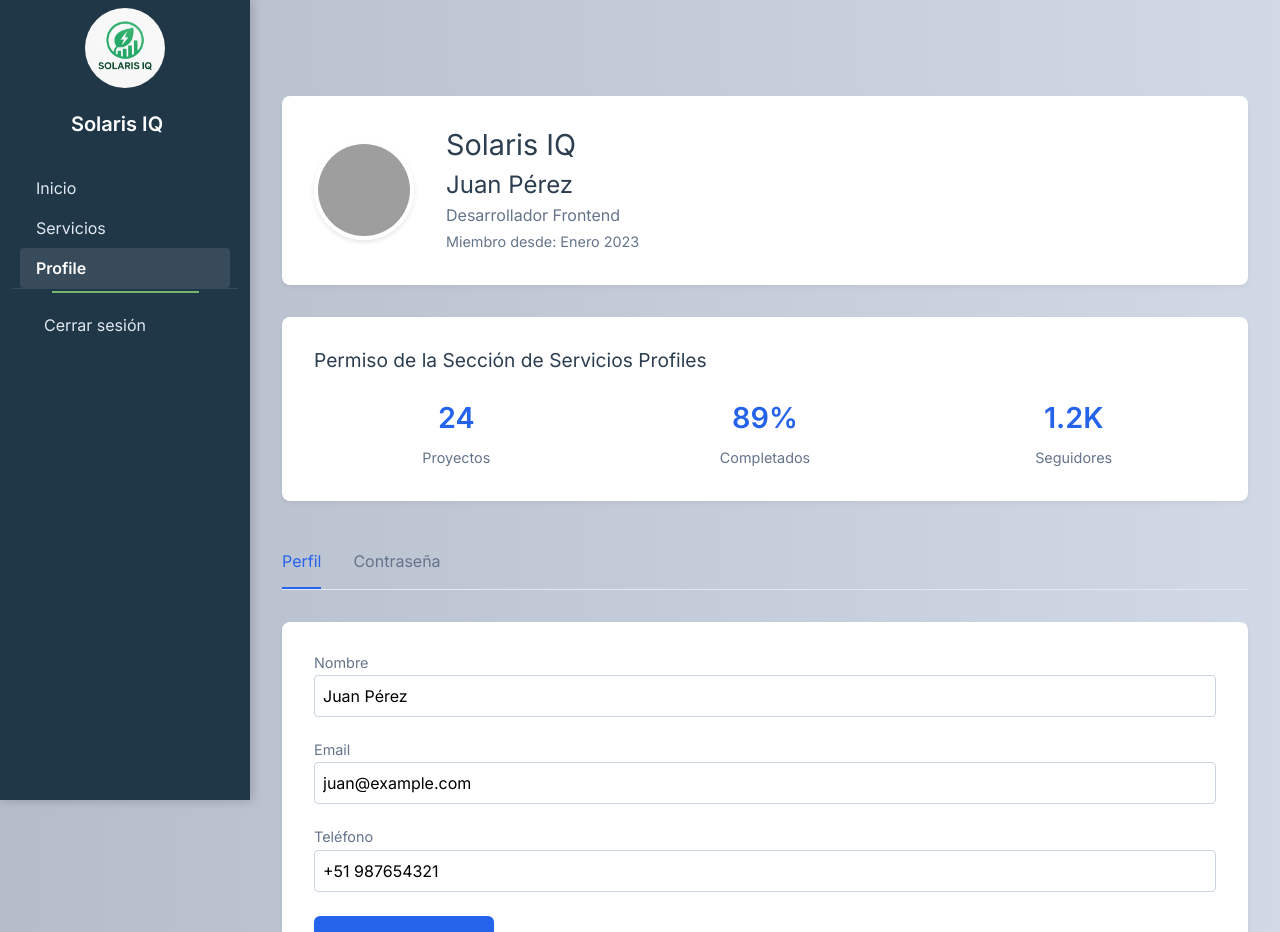
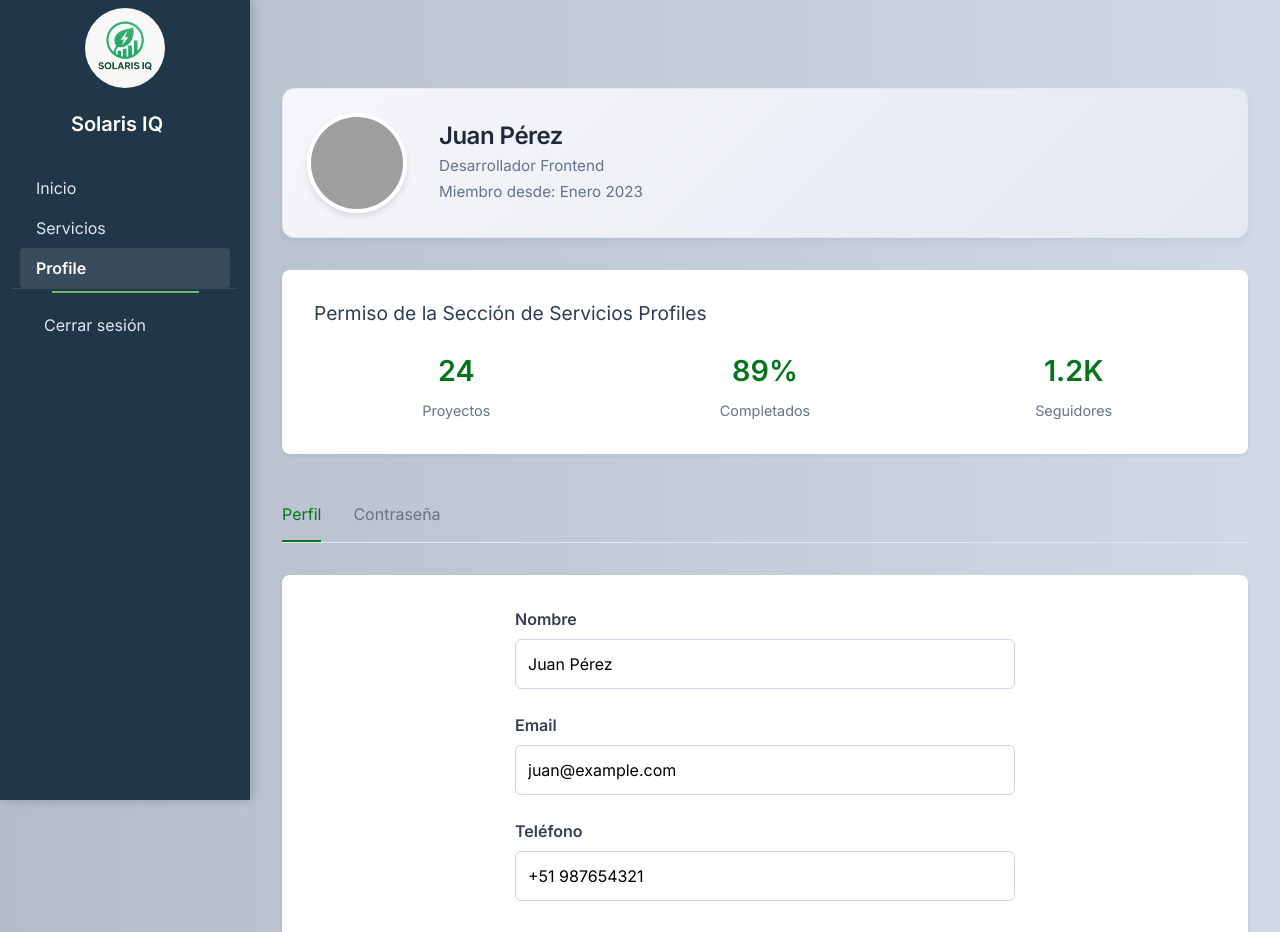
Before and after one commit to Admabaga/SolarisIQ-Client, a React (Vite) app: page /profile in a window 1280 px wide. Shown: the top 932 px of the page. Built offline with nearby package versions, Linux system fonts and the light colour scheme; grey boxes are pictures that could not be loaded.

Commit message:
Refactor se modifica entorno de lobby para que se acople al desiño, se sacan componentes del profile para una mejor organizacion de la app, se cambian colores de componentes password y profile form.

```diff
--- a/src/Components/Common/Forms/PasswordForm/PaswordForm.css
+++ b/src/Components/Common/Forms/PasswordForm/PaswordForm.css
@@ -32,7 +32,7 @@
   .profile-submit-button {
     width: 100%;
     padding: 1rem;
-    background-color: #2563eb;
+    background-color: #05751d !important;
     color: white;
     border: none;
     border-radius: 6px;
@@ -42,7 +42,7 @@
   }
 
   .profile-submit-button:hover {
-    background-color: #1d4ed8;
+    background-color: #014410 !important;
   }
 
   .profile-password-strength {
--- a/src/Components/Common/Forms/ProfileForm/ProfileForm.css
+++ b/src/Components/Common/Forms/ProfileForm/ProfileForm.css
@@ -26,14 +26,14 @@
 
   .profile-form-input:focus {
     outline: none;
-    border-color: #2563eb;
+    border-color: #5185f5;
     box-shadow: 0 0 0 2px rgba(37, 99, 235, 0.1);
   }
 
   .profile-submit-button {
     width: 100%;
     padding: 1rem;
-    background-color: #2563eb;
+    background-color: #05751d !important;
     color: white;
     border: none;
     border-radius: 6px;
@@ -43,7 +43,7 @@
   }
 
   .profile-submit-button:hover {
-    background-color: #1d4ed8;
+    background-color: #014410 !important;
   }
 
   .profile-error-message {
--- a/src/Components/Pages/Lobby/Lobby.jsx
+++ b/src/Components/Pages/Lobby/Lobby.jsx
@@ -1,16 +1,16 @@
 import { NavBarLogged } from "../../Common/Navs/NavBarLogged/NavBarLogged";
 import Footer from "../../Common/Footer/Footer";
-import RegisterForm from "../../Common/Forms/RegisterForm/RegisterForm";
 import './Lobby.css'
 
 export default function Lobby() {
     return (
-        <div className="layout-container">
-            <div className="main-wrapper">
+        <>
+            <div className="profile-app-container">
                 <NavBarLogged />
-
-                <Footer />
+                <div className="profile-content-container">
+                </div>
             </div>
-        </div>
+            <Footer />
+        </>
     );
 }
--- a/src/Components/Pages/Profile/Profile.css
+++ b/src/Components/Pages/Profile/Profile.css
@@ -1,53 +1,3 @@
-
-/* Header */
-.profile-header {
-  background-color: white;
-  padding: 2rem;
-  border-radius: 8px;
-  margin-bottom: 2rem;
-  box-shadow: 0 2px 4px rgba(0,0,0,0.05);
-}
-
-.profile-header-content {
-  display: flex;
-  align-items: center;
-  gap: 2rem;
-}
-
-.profile-avatar-label {
-  cursor: pointer;
-}
-
-.profile-avatar-image {
-  width: 100px;
-  height: 100px;
-  border-radius: 50%;
-  object-fit: cover;
-  border: 4px solid white;
-  box-shadow: 0 2px 4px rgba(0,0,0,0.1);
-}
-
-.profile-header h1 {
-  color: #2c3e50;
-  font-size: 1.8rem;
-  margin-bottom: 0.5rem;
-}
-
-.profile-header h2 {
-  color: #2c3e50;
-  font-size: 1.5rem;
-  margin: 0.5rem 0 0;
-}
-
-.profile-header p {
-  color: #64748b;
-  margin: 0.25rem 0 0;
-}
-
-.member-since {
-  color: #94a3b8;
-  font-size: 0.9rem;
-}
 
 /* Sección de permisos */
 .profile-permission-section {
@@ -78,7 +28,7 @@
 .stat-number {
   font-size: 1.8rem;
   font-weight: bold;
-  color: #2563eb;
+  color: #05751d;
   margin-bottom: 0.5rem;
 }
 
@@ -109,7 +59,7 @@
 }
 
 .profile-tab-button--active {
-  color: #2563eb;
+  color: #05751d;
 }
 
 .profile-tab-indicator {
@@ -118,7 +68,7 @@
   left: 0;
   width: 100%;
   height: 2px;
-  background-color: #2563eb;
+  background-color: #05751d;
 }
 
 /* Información del perfil */
@@ -128,65 +78,6 @@
   border-radius: 8px;
   margin-bottom: 2rem;
   box-shadow: 0 2px 4px rgba(0,0,0,0.05);
-}
-
-.info-group {
-  margin-bottom: 1.5rem;
-}
-
-.info-group:last-child {
-  margin-bottom: 0;
-}
-
-.info-group h4 {
-  color: #64748b;
-  font-size: 0.9rem;
-  font-weight: 500;
-  margin-bottom: 0.25rem;
-}
-
-.info-group input {
-  width: 100%;
-  padding: 0.5rem;
-  border: 1px solid #cbd5e1;
-  border-radius: 4px;
-  font-size: 1rem;
-}
-
-/* Barra de progreso de contraseña */
-.password-progress-bar-container {
-  height: 4px;
-  background: #e2e8f0;
-  border-radius: 2px;
-  margin-top: 0.5rem;
-}
-
-.password-progress-bar {
-  height: 100%;
-  background: #e53e3e;
-  transition: width 0.3s;
-  border-radius: 2px;
-}
-
-.password-progress-bar--strong {
-  background: #48bb78;
-}
-
-/* Botón */
-.profile-save-btn {
-  background-color: #2563eb;
-  color: white;
-  border: none;
-  padding: 0.75rem 1.5rem;
-  border-radius: 6px;
-  font-size: 1rem;
-  cursor: pointer;
-  margin-bottom: 2rem;
-  transition: background-color 0.2s;
-}
-
-.profile-save-btn:hover {
-  background-color: #1d4ed8;
 }
 
 /* Notificaciones */
@@ -248,11 +139,11 @@
 }
 
 .notification-toggle-input:checked + .notification-toggle-slider {
-  background-color: #2563eb;
+  background-color: #05751d;
 }
 
 .notification-toggle-input:focus + .notification-toggle-slider {
-  box-shadow: 0 0 1px #2563eb;
+  box-shadow: 0 0 1px #05751d;
 }
 
 .notification-toggle-input:checked + .notification-toggle-slider:before {
--- a/src/Components/Pages/Profile/Profile.jsx
+++ b/src/Components/Pages/Profile/Profile.jsx
@@ -1,62 +1,19 @@
 import React, { useState } from 'react';
 import { NavBarLogged } from '../../Common/Navs/NavBarLogged/NavBarLogged.jsx';
 import Footer from '../../Common/Footer/Footer.jsx';
+import ProfileHeader from '../../Common/Navs/ProfileHeader/ProfileHeader.jsx'
+import ProfileForm from '../../Common/Forms/ProfileForm/ProfileForm.jsx'
+import PasswordForm from '../../Common/Forms/PasswordForm/PasswordForm.jsx';
 import './Profile.css';
 
 const Profile = () => {
   const [activeTab, setActiveTab] = useState('profile');
-  const [formData, setFormData] = useState({
-    name: 'Juan Pérez',
-    email: 'juan@example.com',
-    phone: '+51 987654321'
-  });
-  const [passwords, setPasswords] = useState({
-    current: '',
-    new: '',
-    confirm: ''
-  });
-  const [avatar, setAvatar] = useState('https://randomuser.me/api/portraits/men/1.jpg');
-
-  const handleAvatarChange = (e) => {
-    const file = e.target.files[0];
-    if (file) {
-      const reader = new FileReader();
-      reader.onload = (event) => {
-        setAvatar(event.target.result);
-      };
-      reader.readAsDataURL(file);
-    }
-  };
-
   return (
     <>
       <div className="profile-app-container">
         <NavBarLogged />
         <div className="profile-content-container">
-          <div className="profile-header">
-            <div className="profile-header-content">
-              <label htmlFor="avatar-upload" className="profile-avatar-label">
-                <img
-                  src={avatar}
-                  alt="Avatar"
-                  className="profile-avatar-image"
-                />
-                <input
-                  id="avatar-upload"
-                  type="file"
-                  accept="image/*"
-                  onChange={handleAvatarChange}
-                  style={{ display: 'none' }}
-                />
-              </label>
-              <div>
-                <h1>Solaris IQ</h1>
-                <h2>{formData.name}</h2>
-                <p>Desarrollador Frontend</p>
-                <p className="member-since">Miembro desde: Enero 2023</p>
-              </div>
-            </div>
-          </div>
+          <ProfileHeader></ProfileHeader>
           <div className="profile-permission-section">
             <h3>Permiso de la Sección de Servicios Profiles</h3>
             <div className="profile-stats">
@@ -94,65 +51,11 @@ const Profile = () => {
           </div>
           {activeTab === 'profile' ? (
             <div className="profile-info-section">
-              <div className="info-group">
-                <h4>Nombre</h4>
-                <input
-                  type="text"
-                  value={formData.name}
-                  onChange={(e) => setFormData({...formData, name: e.target.value})}
-                />
-              </div>
-              <div className="info-group">
-                <h4>Email</h4>
-                <input
-                  type="email"
-                  value={formData.email}
-                  onChange={(e) => setFormData({...formData, email: e.target.value})}
-                />
-              </div>
-              <div className="info-group">
-                <h4>Teléfono</h4>
-                <input
-                  type="tel"
-                  value={formData.phone}
-                  onChange={(e) => setFormData({...formData, phone: e.target.value})}
-                />
-              </div>
-              <button className="profile-save-btn">Guardar Cambios</button>
+              <ProfileForm></ProfileForm>
             </div>
           ) : (
             <div className="profile-info-section">
-              <div className="info-group">
-                <h4>Contraseña Actual</h4>
-                <input
-                  type="password"
-                  value={passwords.current}
-                  onChange={(e) => setPasswords({...passwords, current: e.target.value})}
-                />
-              </div>
-              <div className="info-group">
-                <h4>Nueva Contraseña</h4>
-                <input
-                  type="password"
-                  value={passwords.new}
-                  onChange={(e) => setPasswords({...passwords, new: e.target.value})}
-                />
-                <div className="password-progress-bar-container">
-                  <div
-                    className={`password-progress-bar ${passwords.new.length >= 8 ? 'password-progress-bar--strong' : ''}`}
-                    style={{ width: `${Math.min(passwords.new.length * 10, 100)}%` }}
-                  ></div>
-                </div>
-              </div>
-              <div className="info-group">
-                <h4>Confirmar Contraseña</h4>
-                <input
-                  type="password"
-                  value={passwords.confirm}
-                  onChange={(e) => setPasswords({...passwords, confirm: e.target.value})}
-                />
-              </div>
-              <button className="profile-save-btn">Cambiar Contraseña</button>
+              <PasswordForm></PasswordForm>
             </div>
           )}
           <div className="profile-notifications">
--- a/src/index.css
+++ b/src/index.css
@@ -45,8 +45,8 @@ body,
 }
 
 .profile-content-container {
-  flex: 1; /* Permite que este contenedor crezca para ocupar el espacio restante */
+  flex: 1;
   padding: 2rem;
-  margin-left: 250px; /* Igual al ancho de tu navbar */
-  margin-top: 4rem !important;
+  margin-left: 250px;
+  margin-top: 3.5rem !important;
 }
```
